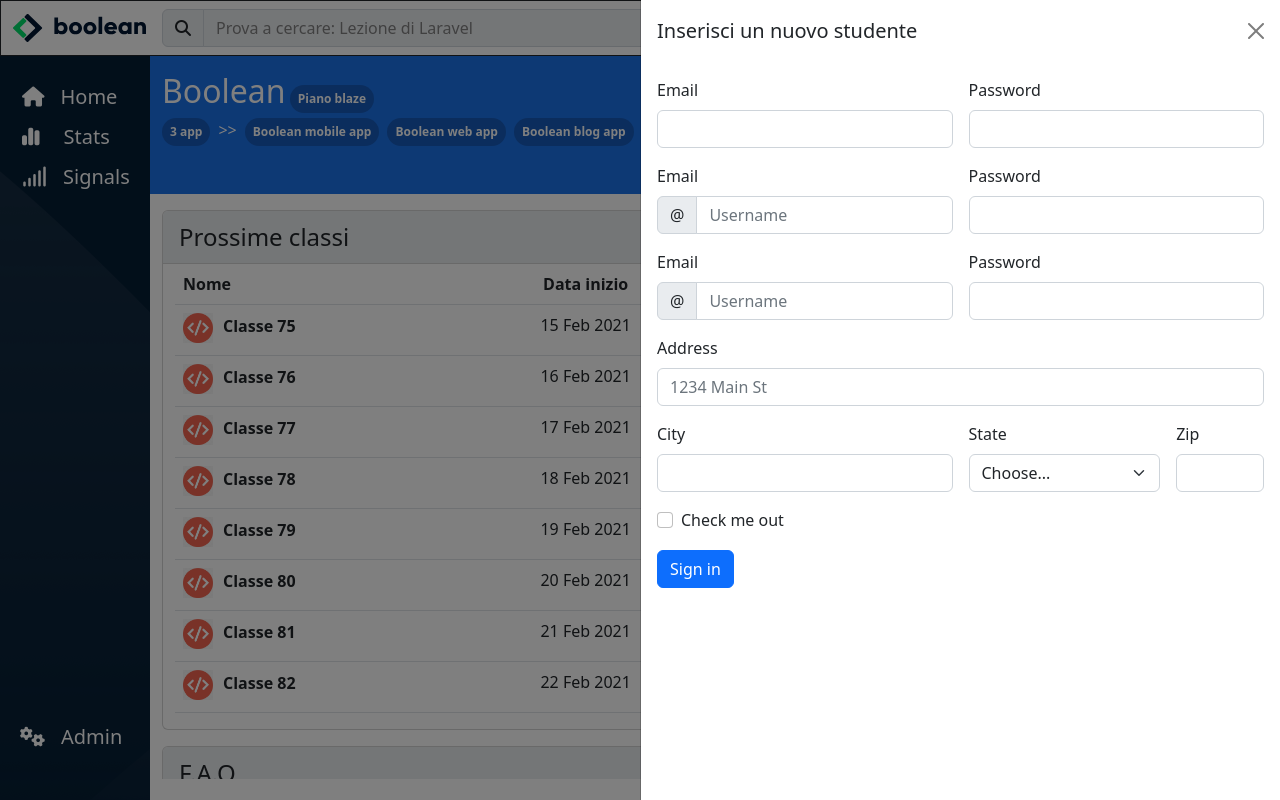
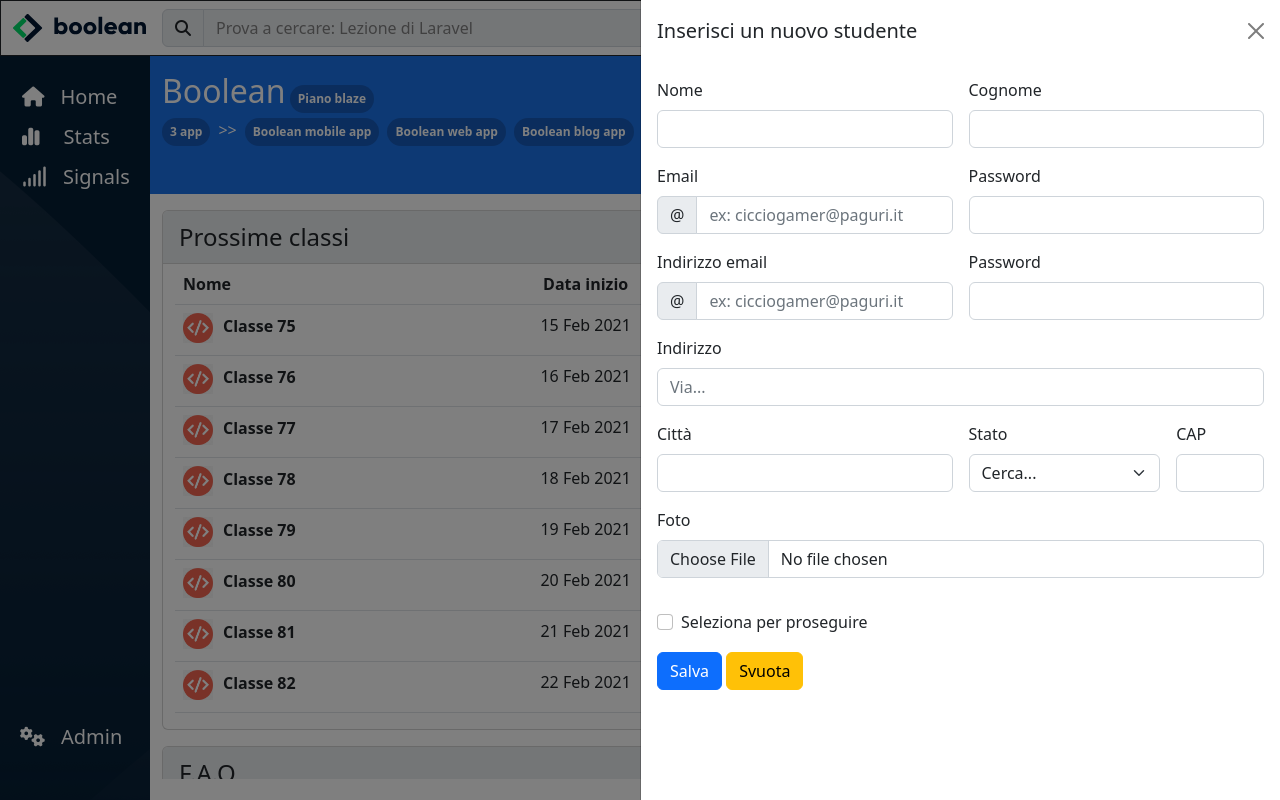
Before and after one commit to AndreaCreazzi/html-css-bootstrap-dashboard, a plain HTML site: page index.html in a window 1280 px wide. Both pictures are taken after a click on the button 1161 px from the left and 91 px from the top of the page. Drawn offline with nearby package versions, Linux system fonts and the light colour scheme.

Commit message:
add offcanvas complete and hover

```diff
--- a/css/style.css
+++ b/css/style.css
@@ -77,6 +77,24 @@ main{
     width: 100%;
 }
 
+/* hover */
+
+.sidebar a:hover{
+    background-color: white;
+    opacity: 0.7;
+    color: black;
+    border-radius: 10px;
+}
+
+.info .new-student:hover{
+    background-color: black;
+    color: white;
+}
+
+i:hover{
+    cursor: pointer;
+}
+
 /* responsive */
 
 @media screen and (min-width:992px) {
--- a/index.html
+++ b/index.html
@@ -23,8 +23,8 @@
                 <button class="btn d-none d-lg-block" type="submit"><i class="fa-solid fa-circle-question"></i></i></button>
                 <button class="btn d-none d-lg-block" type="submit"><i class="fa-solid fa-ellipsis-vertical"></i></button>
                 <div class="dropdown">
-                    <a class="btn dropdown-toggle" href="#" role="button" data-bs-toggle="dropdown" aria-expanded="false">
-                        <i class="fa-solid fa-bell c-orange"></i></button>
+                    <a class="btn" href="#" role="button" data-bs-toggle="dropdown" aria-expanded="false">
+                        <i class="fa-solid fa-bell c-orange fa-shake"></i></button>
                     </a>
 
                     <ul class="dropdown-menu">
@@ -59,7 +59,7 @@
                 <div class="row h-100">
                     <div class="col-12 col-md-3 order-md-3 mb-3">
                         <p class="d-inline-block me-2">Nuovo studente</p>
-                        <button class="btn border border  border-light" type="button" data-bs-toggle="offcanvas" data-bs-target="#offcanvasExample" aria-controls="offcanvasExample">
+                        <button class="btn border border new-student border-light" type="button" data-bs-toggle="offcanvas" data-bs-target="#offcanvasExample" aria-controls="offcanvasExample">
                             <i class="fa-solid fa-plus text-white"></i>
                         </button>
                         <div class="offcanvas offcanvas-end text-dark text-start" tabindex="-1" id="offcanvasExample" aria-labelledby="offcanvasExampleLabel">
@@ -70,18 +70,18 @@
                             <div class="offcanvas-body">
                               <form class="row g-3">
                                 <div class="col-md-6">
-                                  <label for="inputEmail4" class="form-label">Email</label>
-                                  <input type="email" class="form-control" id="inputEmail4">
+                                  <label for="inputEmail4" class="form-label">Nome</label>
+                                  <input type="text" class="form-control" id="inputEmail4">
                                 </div>
                                 <div class="col-md-6">
-                                  <label for="inputPassword4" class="form-label">Password</label>
-                                  <input type="password" class="form-control" id="inputPassword4">
+                                  <label for="inputPassword4" class="form-label">Cognome</label>
+                                  <input type="text" class="form-control" id="inputPassword4">
                                 </div>
                                 <div class="col-md-6">
                                   <label for="inputEmail4" class="form-label">Email</label>
                                   <div class="input-group">
                                     <span class="input-group-text" id="basic-addon1">@</span>
-                                    <input type="text" class="form-control" placeholder="Username" aria-label="Username" aria-describedby="basic-addon1">
+                                    <input type="email" class="form-control" placeholder="ex: cicciogamer@paguri.it" aria-label="Username" aria-describedby="basic-addon1">
                                   </div>
                                 </div>
                                 <div class="col-md-6">
@@ -89,10 +89,10 @@
                                   <input type="password" class="form-control" id="inputPassword4">
                                 </div>
                                 <div class="col-md-6">
-                                  <label for="inputEmail4" class="form-label">Email</label>
+                                  <label for="inputEmail4" class="form-label">Indirizzo email</label>
                                   <div class="input-group">
                                     <span class="input-group-text" id="basic-addon1">@</span>
-                                    <input type="text" class="form-control" placeholder="Username" aria-label="Username" aria-describedby="basic-addon1">
+                                    <input type="email" class="form-control" placeholder="ex: cicciogamer@paguri.it" aria-label="Username" aria-describedby="basic-addon1">
                                   </div>
                                 </div>
                                 <div class="col-md-6">
@@ -100,34 +100,43 @@
                                   <input type="password" class="form-control" id="inputPassword4">
                                 </div>
                                 <div class="col-12">
-                                  <label for="inputAddress" class="form-label">Address</label>
-                                  <input type="text" class="form-control" id="inputAddress" placeholder="1234 Main St">
+                                  <label for="inputAddress" class="form-label">Indirizzo</label>
+                                  <input type="text" class="form-control" id="inputAddress" placeholder="Via...">
                                 </div>
                                 <div class="col-md-6">
-                                  <label for="inputCity" class="form-label">City</label>
+                                  <label for="inputCity" class="form-label">Città</label>
                                   <input type="text" class="form-control" id="inputCity">
                                 </div>
                                 <div class="col-md-4">
-                                  <label for="inputState" class="form-label">State</label>
+                                  <label for="inputState" class="form-label">Stato</label>
                                   <select id="inputState" class="form-select">
-                                    <option selected>Choose...</option>
-                                    <option>...</option>
+                                    <option selected>Cerca...</option>
+                                    <option>Italia</option>
+                                    <option>Francia</option>
+                                    <option>Spagna</option>
+                                    <option>Germania</option>
+                                    <option>Daje Roma Daje</option>
                                   </select>
                                 </div>
                                 <div class="col-md-2">
-                                  <label for="inputZip" class="form-label">Zip</label>
+                                  <label for="inputZip" class="form-label">CAP</label>
                                   <input type="text" class="form-control" id="inputZip">
+                                </div>
+                                <div class="mb-3">
+                                  <label for="formFile" class="form-label">Foto</label>
+                                  <input class="form-control" type="file" id="formFile">
                                 </div>
                                 <div class="col-12">
                                   <div class="form-check">
                                     <input class="form-check-input" type="checkbox" id="gridCheck">
                                     <label class="form-check-label" for="gridCheck">
-                                      Check me out
+                                      Seleziona per proseguire
                                     </label>
                                   </div>
                                 </div>
                                 <div class="col-12">
-                                  <button type="submit" class="btn btn-primary">Sign in</button>
+                                  <button type="submit" class="btn btn-primary">Salva</button>
+                                  <button type="reset" class="btn btn-warning">Svuota</button>
                                 </div>
                               </form>
                             </div>
@@ -198,8 +207,8 @@
                                     <td><span class="d-none d-md-inline-block"> 17 Feb 2021</span></td>
                                     <td><span class="d-none d-md-inline-block">20%</span></td>
                                     <td><span class="badge text-bg-warning">Process</span></td>
-                                    <td><i class="fa-solid fa-pen border border-secondary p-2"></i>
-                                        <i class="fa-solid fa-trash border border-secondary p-2"></i>
+                                    <td><i class="fa-solid fa-pen border border-secondary fa-fade p-2"></i>
+                                        <i class="fa-solid fa-trash border border-secondary fa-fade p-2"></i>
                                     </td>
                                   </tr>
                                   <tr>
@@ -216,8 +225,8 @@
                                     <td><span class="d-none d-md-inline-block"> 19 Feb 2021</span></td>
                                     <td><span class="d-none d-md-inline-block">20%</span></td>
                                     <td><span class="badge text-bg-danger">Failed</span></td>
-                                    <td><i class="fa-solid fa-pen border border-secondary p-2"></i>
-                                        <i class="fa-solid fa-trash border border-secondary p-2"></i>
+                                    <td><i class="fa-solid fa-pen border border-secondary fa-fade p-2"></i>
+                                        <i class="fa-solid fa-trash border border-secondary fa-fade p-2"></i>
                                     </td>
                                   </tr>
                                   <tr>
@@ -234,8 +243,8 @@
                                     <td><span class="d-none d-md-inline-block"> 21 Feb 2021</span></td>
                                     <td><span class="d-none d-md-inline-block">20%</span></td>
                                     <td><span class="badge text-bg-danger">Failed</span></td>
-                                    <td><i class="fa-solid fa-pen border border-secondary p-2"></i>
-                                        <i class="fa-solid fa-trash border border-secondary p-2"></i>
+                                    <td><i class="fa-solid fa-pen border border-secondary fa-fade p-2"></i>
+                                        <i class="fa-solid fa-trash border border-secondary fa-fade p-2"></i>
                                     </td>
                                   </tr>
                                   <tr>
@@ -292,8 +301,12 @@
                     <!-- todo and statista -->
                     <div class="col-12 col-lg-4 mb-4">
                         <div class="card mb-3">
-                            <ul class="list-group list-group-flush">
-                                <li class="list-group-item bg-superdark fs-4 ">Todo</li>
+                          <ul class="list-group list-group-flush">
+                            <li class="list-group-item bg-superdark fs-4 ">Todo</li>
+                          </ul>
+                          <div class="card-body">
+                            <div class="card">
+                              <ul class="list-group list-group-flush">
                                 <li class="list-group-item">
                                     <div class="form-check">
                                         <input class="form-check-input" type="checkbox" value="" id="flexCheckDefault">
@@ -319,6 +332,9 @@
                                     </div>
                                 </li>
                             </ul>
+                            </div>
+                          </div>
+
                         </div>
                         <div class="card">
                             <div class="card-body">
```
